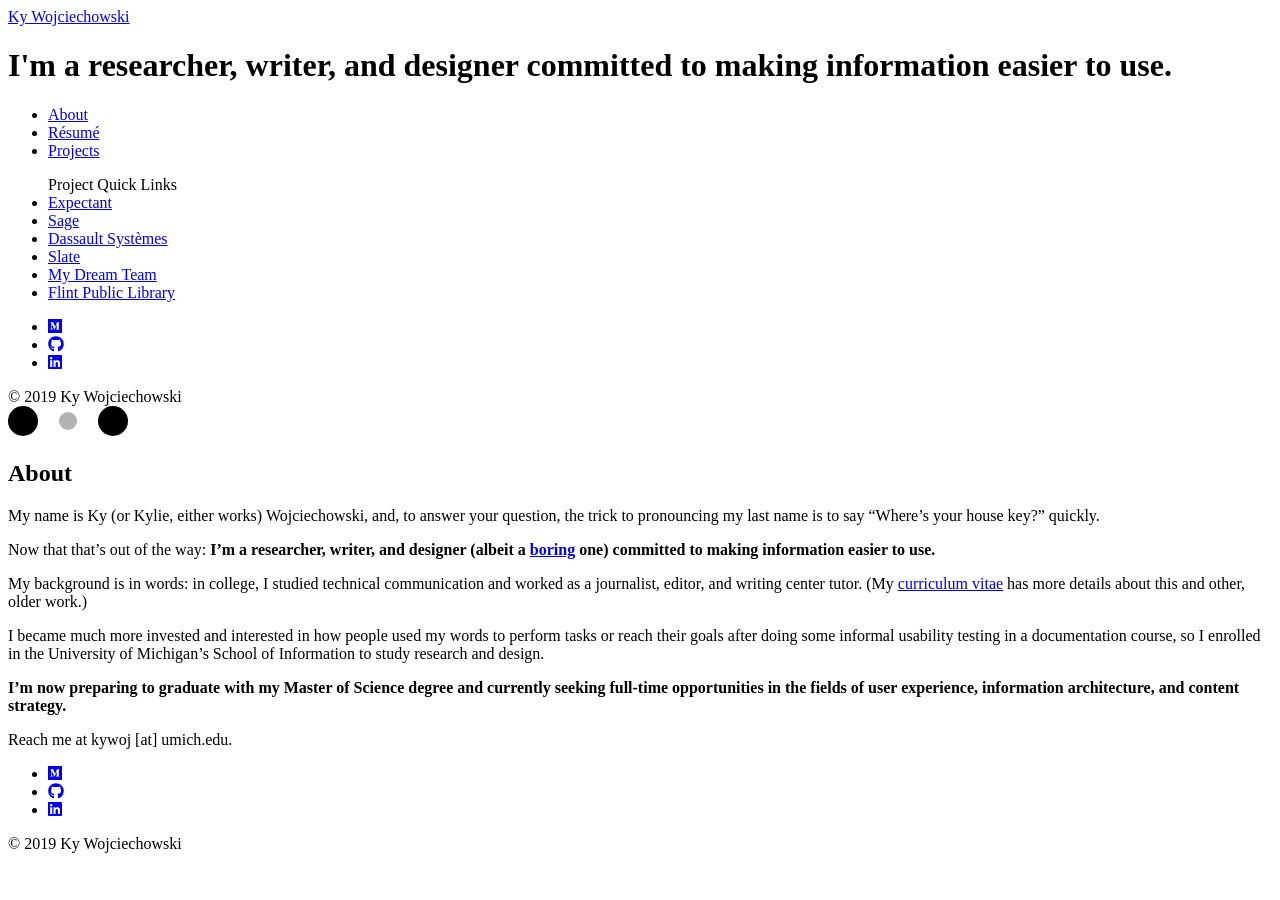
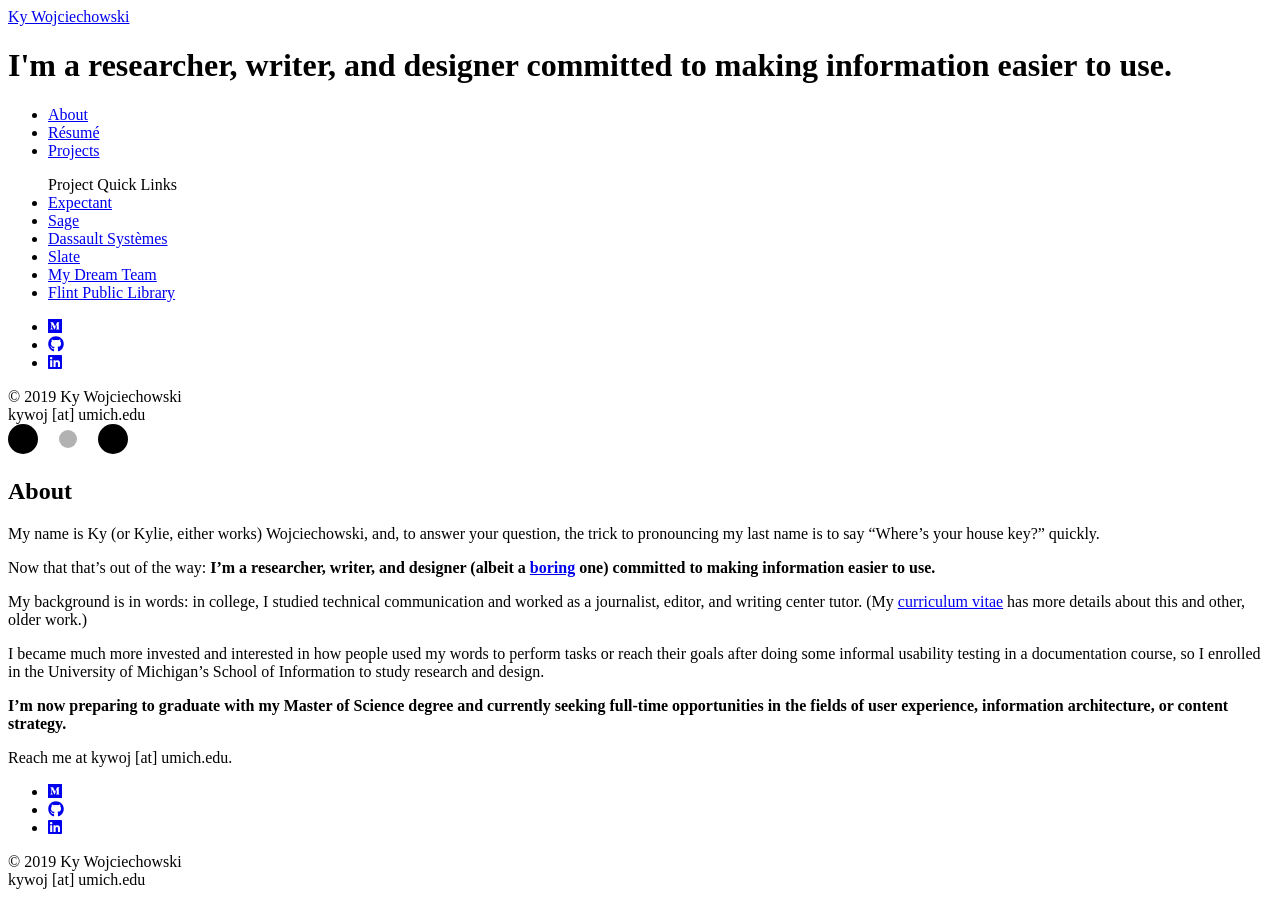
Before and after one commit to kywoj/kywoj.github.io, a Jekyll site: the page built from _pages/about.md, in a window 1280 px wide. Built offline with Jekyll 4.4.1, drawn with Linux system fonts in a browser that asks for light colours; nearby versions of some CDN libraries.

Commit message:
added email

```diff
--- a/_includes/footer.html
+++ b/_includes/footer.html
@@ -3,7 +3,7 @@
 	{% include socials.html %}
 
 	<div class="footer__copyright">
-		<span>© {{ 'now' | date: "%Y" }} Ky Wojciechowski</span>
+		<span>© {{ 'now' | date: "%Y" }} Ky Wojciechowski<br> kywoj [at] umich.edu</span>
 	</div>
 
 </footer>
--- a/_includes/header.html
+++ b/_includes/header.html
@@ -45,7 +45,7 @@
 			{% include socials.html %}
 
 			<div class="footer__copyright">
-				<span>© {{ 'now' | date: "%Y" }} Ky Wojciechowski</span>
+				<span>© {{ 'now' | date: "%Y" }} Ky Wojciechowski<br> kywoj [at] umich.edu</span>
 			</div>
 
 		</div>
--- a/_pages/about.md
+++ b/_pages/about.md
@@ -13,6 +13,6 @@ My background is in words: in college, I studied technical communication and wor
 
 I became much more invested and interested in how people used my words to perform tasks or reach their goals after doing some informal usability testing in a documentation course, so I enrolled in the University of Michigan's School of Information to study research and design.
 
-**I'm now preparing to graduate with my Master of Science degree and currently seeking full-time opportunities in the fields of user experience, information architecture, and content strategy.**
+**I'm now preparing to graduate with my Master of Science degree and currently seeking full-time opportunities in the fields of user experience, information architecture, or content strategy.**
 
 Reach me at kywoj [at] umich.edu.
```
